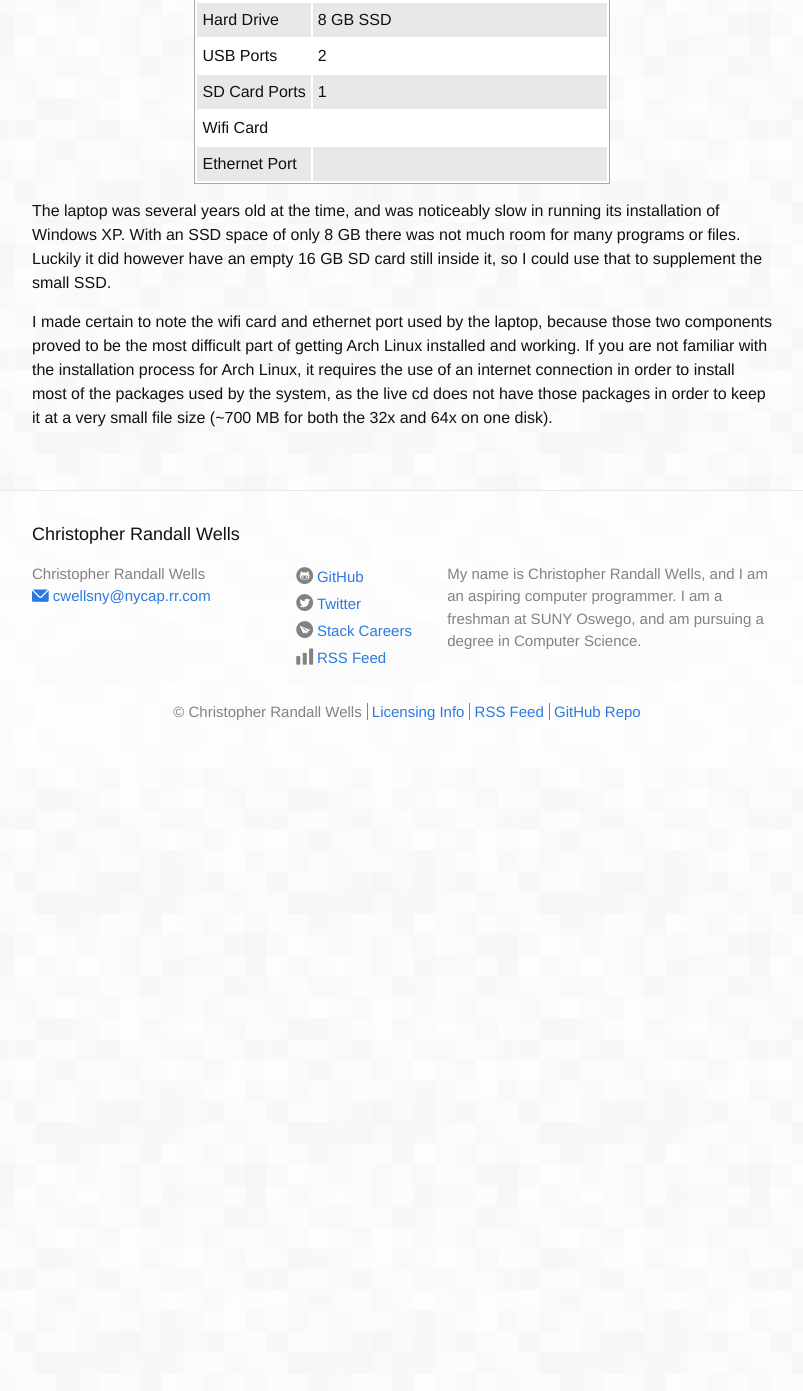
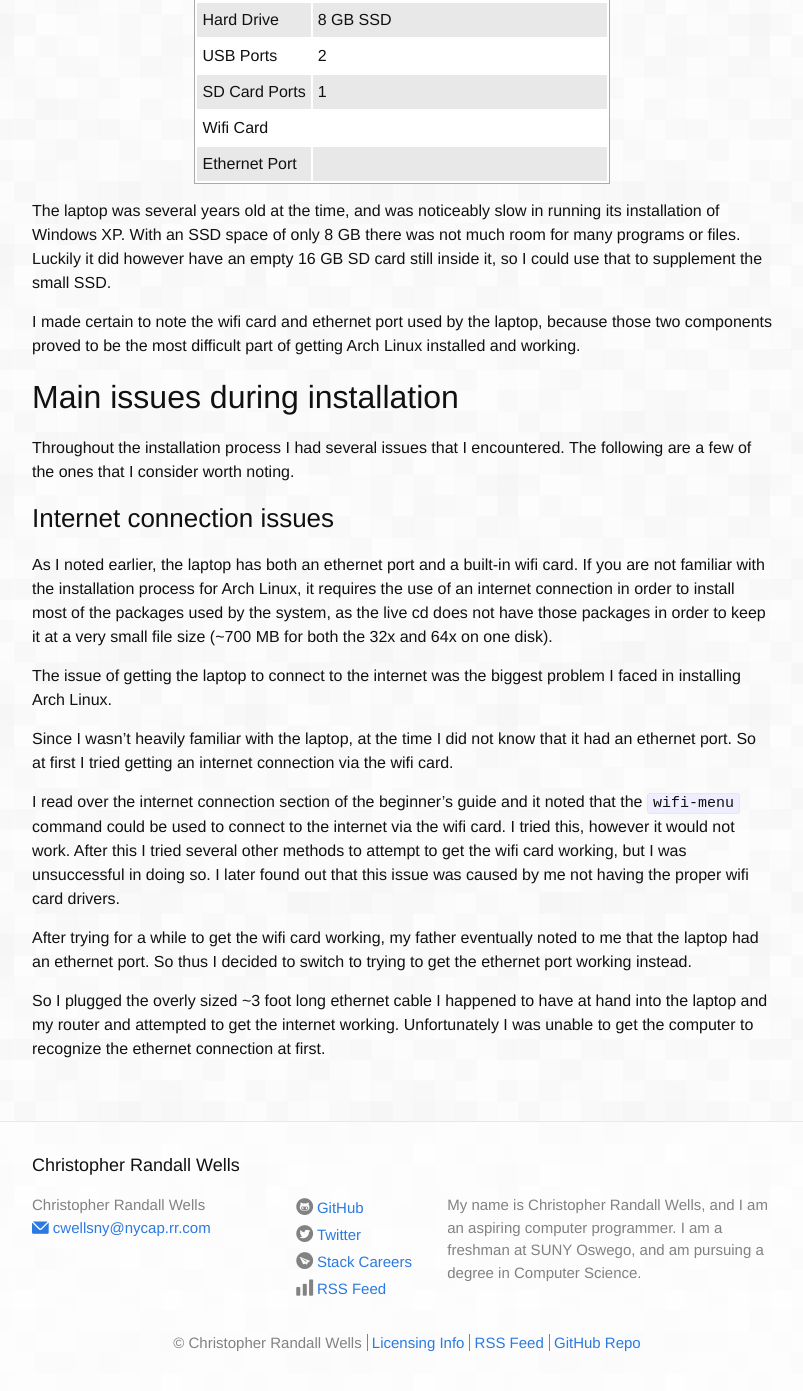
Before and after one commit to ExcaliburZero/christopher-randall-wells.divshot.io, a Jekyll site: the page built from _posts/2015-08-02-my-first-arch-linux-setup.markdown, in a window 1280 px wide and 1400 px high, scrolled down 800 px. Shown: the top 1391 px of the window, without its empty margins (238-1041 px from the left). Built offline with Jekyll 4.4.1, drawn with Linux system fonts in a browser that asks for light colours; before the commit the page ends 1568 px from its top, so only the background shows below that.

Commit message:
Added issues section

```diff
--- a/_posts/2015-08-02-my-first-arch-linux-setup.markdown
+++ b/_posts/2015-08-02-my-first-arch-linux-setup.markdown
@@ -25,4 +25,20 @@ First I should note the hardware of the laptop, as some of the specifics of the
 
 The laptop was several years old at the time, and was noticeably slow in running its installation of Windows XP. With an SSD space of only 8 GB there was not much room for many programs or files. Luckily it did however have an empty 16 GB SD card still inside it, so I could use that to supplement the small SSD.
 
-I made certain to note the wifi card and ethernet port used by the laptop, because those two components proved to be the most difficult part of getting Arch Linux installed and working. If you are not familiar with the installation process for Arch Linux, it requires the use of an internet connection in order to install most of the packages used by the system, as the live cd does not have those packages in order to keep it at a very small file size (~700 MB for both the 32x and 64x on one disk).
+I made certain to note the wifi card and ethernet port used by the laptop, because those two components proved to be the most difficult part of getting Arch Linux installed and working.
+
+## Main issues during installation
+Throughout the installation process I had several issues that I encountered. The following are a few of the ones that I consider worth noting.
+
+### Internet connection issues
+As I noted earlier, the laptop has both an ethernet port and a built-in wifi card. If you are not familiar with the installation process for Arch Linux, it requires the use of an internet connection in order to install most of the packages used by the system, as the live cd does not have those packages in order to keep it at a very small file size (~700 MB for both the 32x and 64x on one disk).
+
+The issue of getting the laptop to connect to the internet was the biggest problem I faced in installing Arch Linux.
+
+Since I wasn't heavily familiar with the laptop, at the time I did not know that it had an ethernet port. So at first I tried getting an internet connection via the wifi card.
+
+I read over the internet connection section of the beginner's guide and it noted that the `wifi-menu` command could be used to connect to the internet via the wifi card. I tried this, however it would not work. After this I tried several other methods to attempt to get the wifi card working, but I was unsuccessful in doing so. I later found out that this issue was caused by me not having the proper wifi card drivers.
+
+After trying for a while to get the wifi card working, my father eventually noted to me that the laptop had an ethernet port. So thus I decided to switch to trying to get the ethernet port working instead.
+
+So I plugged the overly sized ~3 foot long ethernet cable I happened to have at hand into the laptop and my router and attempted to get the internet working. Unfortunately I was unable to get the computer to recognize the ethernet connection at first.
```
